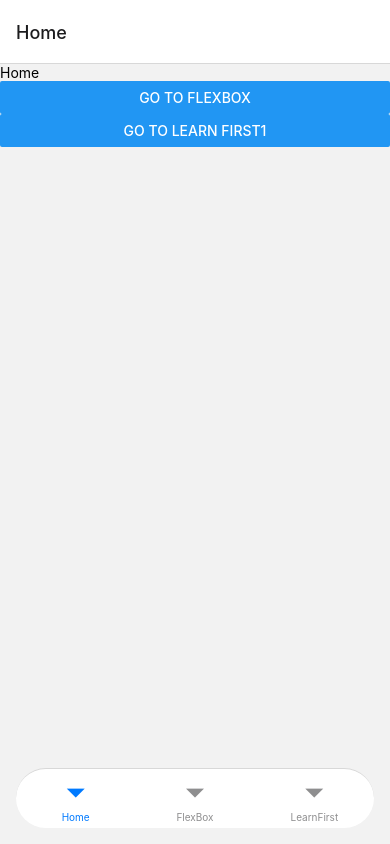
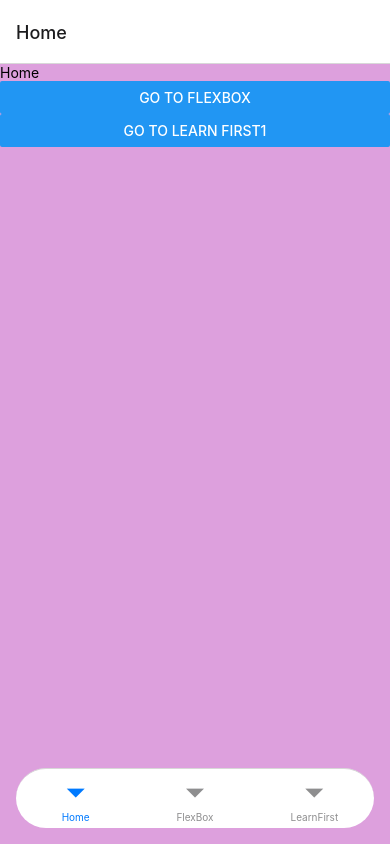
Before and after one commit to TuZit/first-native, a React Native app: screen /Home in a window 390 px wide. Built offline with nearby package versions, Linux system fonts and the light colour scheme.

Commit message:
learning: Platform API & useWindowDimensions hook

```diff
--- a/src/screens/FlexBox/index.tsx
+++ b/src/screens/FlexBox/index.tsx
@@ -1,7 +1,11 @@
 import React from 'react';
-import { StyleSheet, Text, View } from 'react-native';
+import { StyleSheet, Text, View, useWindowDimensions } from 'react-native';
 
 const FlexBox = () => {
+  const windowWidth = useWindowDimensions().width;
+  const windowHeight = useWindowDimensions().height;
+  console.log(`width: ${windowWidth}, height: ${windowHeight}`);
+
   return (
     <View style={styles.container}>
       <Text style={styles.box}>aaaaaa</Text>
--- a/src/screens/Home/index.tsx
+++ b/src/screens/Home/index.tsx
@@ -1,23 +1,38 @@
-import {useNavigation} from '@react-navigation/native';
+import { useNavigation } from '@react-navigation/native';
 import React from 'react';
-import {Text, ScrollView, Button} from 'react-native';
+import { Text, Button, View, SafeAreaView, StyleSheet, Platform } from 'react-native';
 
 const Home = () => {
   const navigation = useNavigation<any>();
 
   return (
-    <ScrollView>
-      <Text>Home</Text>
-      <Button
-        title="Go to FlexBox"
-        onPress={() => navigation.navigate('FlexBox')}
-      />
-      <Button
-        title="Go to Learn First1"
-        onPress={() => navigation.navigate('LearnFirst')}
-      />
-    </ScrollView>
+    // SafeAreaView: hoạt động với MacOS, kiểu phần content sẽ nằm dưới phần tai thỏ, k bao gồm thanh trạng thái trên-dưới
+    <SafeAreaView style={styles.safeView}>
+      <View>
+        <Text style={styles.text1}>Home</Text>
+        <Button title='Go to FlexBox' onPress={() => navigation.navigate('FlexBox')} />
+        <Button title='Go to Learn First1' onPress={() => navigation.navigate('LearnFirst')} />
+      </View>
+    </SafeAreaView>
   );
 };
 
+const styles = StyleSheet.create({
+  safeView: {
+    flex: 1,
+    backgroundColor: 'plum',
+  },
+  text1: {
+    marginTop: Platform.OS === 'ios' ? 20 : 0,
+    ...Platform.select({
+      ios: {
+        // Chỉ định style cho text ở IOS
+      },
+      android: {
+        // Chỉ định style cho text ở Andoid
+      },
+    }),
+  },
+});
+
 export default Home;
```
